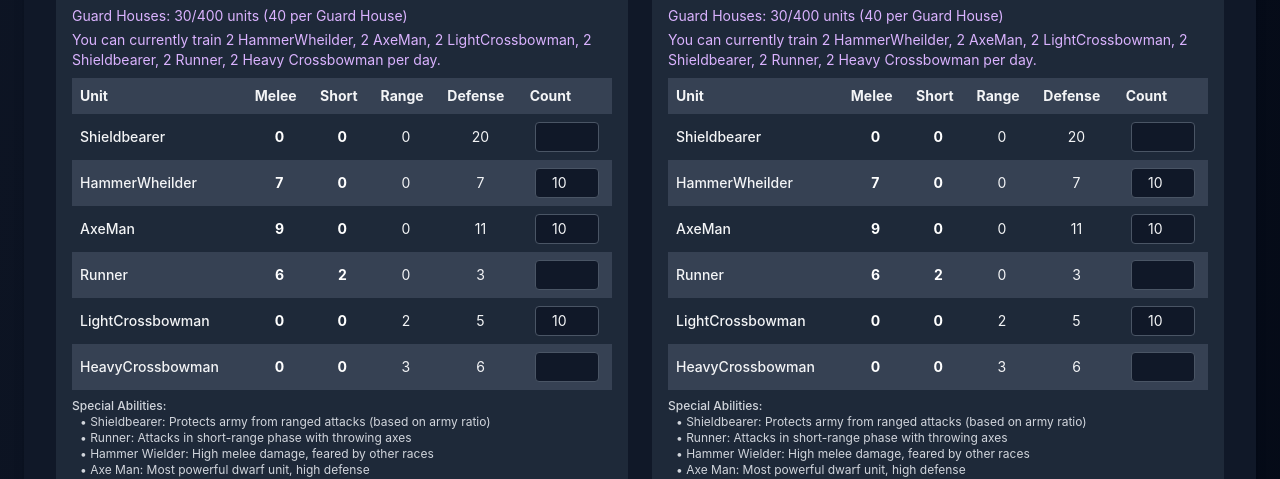
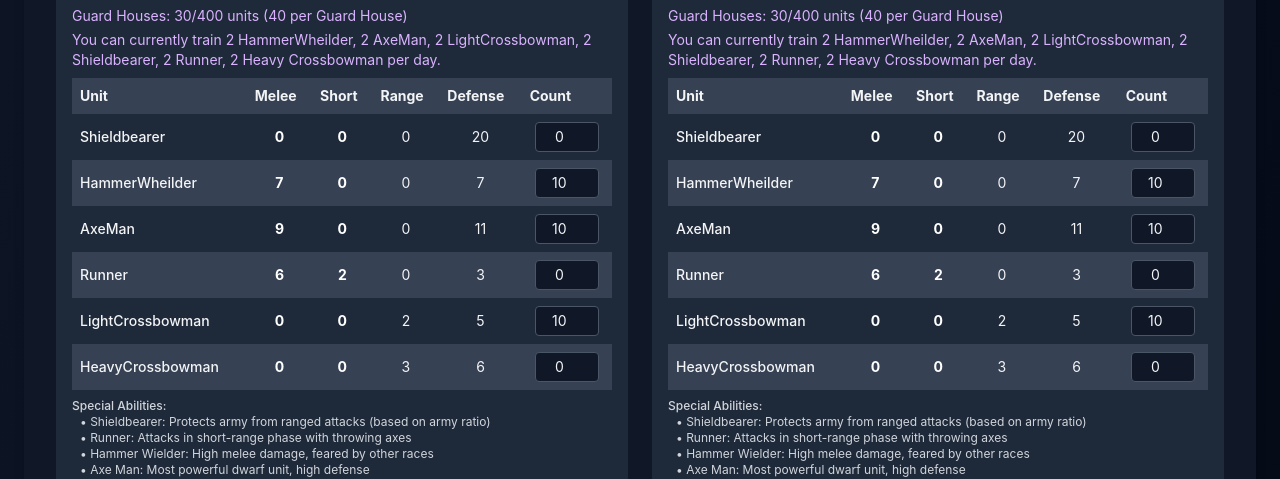
Before and after one commit to ThomasVickers-Regis/thardferr-calculator, a Next.js app: page / in a window 1280 px wide. Shown: the part 1920-2399 px from the top of the page. Built offline with nearby package versions, Linux system fonts and the light colour scheme.

Commit message:
fixed strats

```diff
--- a/app/ArmyInput.tsx
+++ b/app/ArmyInput.tsx
@@ -14,9 +14,10 @@ interface ArmyInputProps {
   race?: string;
   techLevels?: TechLevels;
   strategy?: StrategyName | null;
+  enemyStrategy?: StrategyName | null;
 }
 
-const ArmyInput: React.FC<ArmyInputProps> = ({ armyName, army, setArmy, units, buildings, race, techLevels, strategy }) => {
+const ArmyInput: React.FC<ArmyInputProps> = ({ armyName, army, setArmy, units, buildings, race, techLevels, strategy, enemyStrategy = null }) => {
   const raceKey = race?.toLowerCase() || 'dwarf';
   // Guard House cap display
   const guardHouses = buildings?.['Guard House'] || 0;
@@ -236,7 +237,8 @@ const ArmyInput: React.FC<ArmyInputProps> = ({ armyName, army, setArmy, units, b
               if (!baseStats) return null; // Skip if unit not found for this race
 
               // Use getEffectiveUnitStats for display values, with special case for Orc Surrounding + ShadowWarrior
-              const stats = getEffectiveUnitStats(unit, raceKey, techLevels, strategy, true, 1);
+              // For enemy army, pass yourStrategy as enemyStrategy; for your army, pass enemyStrategy as enemyStrategy
+              const stats = getEffectiveUnitStats(unit, raceKey, techLevels, strategy, true, 1, enemyStrategy);
               const statModifiers = getStatModifiers(unit, raceKey, techLevels || {}, strategy);
               let displayMelee = stats.melee;
               let displayShort = stats.short;
@@ -290,6 +292,9 @@ const ArmyInput: React.FC<ArmyInputProps> = ({ armyName, army, setArmy, units, b
                     })()}
                   </td>
                   <td className="p-2 text-center">{stats.range}
+                    {stats.rangeModifier && (
+                      <span className="text-green-400 ml-1">(+{stats.rangeModifier}%)</span>
+                    )}
                     {(() => {
                       const modifiers = [];
                       if (statModifiers.range.positiveFlat > 0) {
@@ -330,7 +335,7 @@ const ArmyInput: React.FC<ArmyInputProps> = ({ armyName, army, setArmy, units, b
                       type="number"
                       min={0}
                       className="w-16 p-1 rounded bg-gray-900 text-gray-100 border border-gray-600 focus:outline-none focus:ring-2 focus:ring-purple-500 text-center"
-                      value={army[unit] || ''}
+                      value={army[unit] ?? 0}
                       onChange={e => handleChange(unit, e.target.value)}
                     />
                   </td>
--- a/app/page.tsx
+++ b/app/page.tsx
@@ -292,6 +292,7 @@ export default function MainApp() {
               race={yourRace}
               techLevels={yourTechLevels}
               strategy={yourStrategy}
+              enemyStrategy={enemyStrategy}
             />
             <PopulationAssignment
               population={yourPopulation}
@@ -376,6 +377,7 @@ export default function MainApp() {
               race={enemyRace}
               techLevels={enemyTechLevels}
               strategy={enemyStrategy}
+              enemyStrategy={yourStrategy}
             />
             <PopulationAssignment
               population={enemyPopulation}
--- a/data/strategyData.ts
+++ b/data/strategyData.ts
@@ -86,20 +86,5 @@ export const STRATEGY_DATA: Record<string, StrategyData> = {
       all_shadow_warriors_damages_in_short_ranged_phase: true,
       chances_of_being_detected_increased_percent: 0.25
     }
-  },
-  "Orc Berserker": {
-    type: "Orc Unique (from previous discussion, not changelog)",
-    description: "All units fight with increased fury but reduced defense.",
-    effects: {
-      all_units_damage_increase: 3,
-      all_units_defense_divide_by: 2
-    }
-  },
-  "Orc": {
-    type: "Orc Unique",
-    description: "Standard Orc strategy affecting Shadow Warrior immunity.",
-    effects: {
-      shadow_warrior_melee_immunity_reduction: 5 // Reduces from 80% to 75%
-    }
   }
 };
--- a/utils/calculatePhaseDamage.ts
+++ b/utils/calculatePhaseDamage.ts
@@ -100,7 +100,8 @@ export function calculatePhaseDamage(
   attackerRace: string = 'dwarf',
   defenderRace: string = 'dwarf',
   originalDefendingArmy?: Army,
-  isBattleDefender: boolean = false
+  isBattleDefender: boolean = false,
+  doubleRangedDamage: boolean = false
 ): { losses: Record<string, number>; damageLog: DamageLog[]; rawTotalDamage: number; totalMitigation: number; mitigationPerUnit: Record<string, number>; rawDamagePerUnit: Record<string, number>; maxTotalMitigation: number; preScaledTotalDamage: number; preScaledPikemenDamage: number; } {
   const losses: Record<string, number> = {};
   const damageLog: DamageLog[] = [];
@@ -108,7 +109,7 @@ export function calculatePhaseDamage(
   const rawDamagePerUnit: Record<string, number> = {};
 
   // Pre-calculate raw damage and mitigation pools.
-  const { totalDamage, pikemenDamage, preScaledTotalDamage, preScaledPikemenDamage } = calculateRawTotalDamage(attackingArmy, attackerRace, techLevels, attackerStrategy, phaseType, ksDifferenceFactor, defendingArmy);
+  const { totalDamage, pikemenDamage, preScaledTotalDamage, preScaledPikemenDamage } = calculateRawTotalDamage(attackingArmy, attackerRace, techLevels, attackerStrategy, phaseType, ksDifferenceFactor, defendingArmy, doubleRangedDamage);
   // Calculate the maximum possible mitigation pool (before capping by total damage)
   let maxTotalMitigation = 0;
   const totalDefenders = Object.values(defendingArmy).reduce((sum, count) => sum + count, 0);
@@ -128,6 +129,14 @@ export function calculatePhaseDamage(
     maxTotalMitigation += Math.min(potentialMitigationPool, maxMitigationByUnitCap);
   }
   const { totalMitigation, buildingEffectsLog } = calculateTotalMitigation(defendingArmy, defenderBuildings, phaseType, isBattleDefender);
+
+  // Add Gnome Far Fighting effect to both sides if active in range phase
+  if (doubleRangedDamage && phaseType === 'range') {
+    const gffMsg = 'Gnome Far Fighting: Doubles ranged attacks this phase.';
+    if (!buildingEffectsLog.includes(gffMsg)) {
+      buildingEffectsLog.push(gffMsg);
+    }
+  }
 
   const defenderUnitNames = Object.keys(defendingArmy).filter(u => defendingArmy[u] > 0);
   if (defenderUnitNames.length === 0) return { losses: {}, damageLog: [], rawTotalDamage: totalDamage, totalMitigation, mitigationPerUnit: {}, rawDamagePerUnit: {}, maxTotalMitigation, preScaledTotalDamage, preScaledPikemenDamage };
@@ -209,7 +218,7 @@ function handleInfantryAttack(
     const totalDefenders = defenderUnitNames.reduce((sum, name) => sum + defendingArmy[name], 0);
 
     let unitEffectiveDefense = getEffectiveUnitStats(defenderName, defenderRace, techLevels, defenderStrategy, false, ksDifferenceFactor).defense;
-    const buildingEffects: string[] = [...buildingEffectsLog];
+    let buildingEffects: string[] = [...buildingEffectsLog];
 
     // Add defender strategy effects to the log
     buildingEffects.push(...getStrategyEffects(defenderName, defenderRace, defenderStrategy, phaseType, false, attackingArmy));
@@ -271,6 +280,9 @@ function handleInfantryAttack(
     finalDamageToStack *= (1 - reduction);
     buildingEffects.push(...effects);
 
+    // Remove duplicate effects
+    buildingEffects = [...new Set(buildingEffects)];
+
     const unitLosses = unitEffectiveDefense > 0 ? Math.floor(finalDamageToStack / unitEffectiveDefense) : defendingArmy[defenderName];
 
     return {
@@ -288,7 +300,7 @@ function handleInfantryAttack(
 
 // Helper functions to break down the main function's logic.
 
-function calculateRawTotalDamage(attackingArmy: Army, attackerRace: string, techLevels: TechLevels, attackerStrategy: StrategyName | null, phaseType: PhaseType, ksDifferenceFactor: number, defendingArmy: Army): { totalDamage: number; pikemenDamage: number; preScaledTotalDamage: number; preScaledPikemenDamage: number; } {
+function calculateRawTotalDamage(attackingArmy: Army, attackerRace: string, techLevels: TechLevels, attackerStrategy: StrategyName | null, phaseType: PhaseType, ksDifferenceFactor: number, defendingArmy: Army, doubleRangedDamage: boolean = false): { totalDamage: number; pikemenDamage: number; preScaledTotalDamage: number; preScaledPikemenDamage: number; } {
     let totalDamage = 0;
     let pikemenDamage = 0;
     let preScaledTotalDamage = 0;
@@ -327,7 +339,7 @@ function calculateRawTotalDamage(attackingArmy: Army, attackerRace: string, tech
     }
 
     // Gnome Far Fighting: Doubles range damage for both sides
-    if (phaseType === 'range' && (attackerStrategy === 'Gnome Far Fighting')) {
+    if (phaseType === 'range' && doubleRangedDamage) {
         totalDamage *= 2;
         pikemenDamage *= 2;
         preScaledTotalDamage *= 2;
--- a/utils/getEffectiveUnitStats.ts
+++ b/utils/getEffectiveUnitStats.ts
@@ -37,8 +37,9 @@ export function getEffectiveUnitStats(
   techLevels: TechLevels = {},
   strategy: StrategyName | null = null,
   isAttacker: boolean = true,
-  ksDifferenceFactor: number = 1
-): UnitStats {
+  ksDifferenceFactor: number = 1,
+  enemyStrategy: StrategyName | null = null
+): UnitStats & { rangeModifier?: number } {
   const raceKey = race?.toLowerCase() || 'dwarf';
   const base = UNIT_DATA[raceKey]?.[unitName];
   if (!base) {
@@ -145,7 +146,13 @@ export function getEffectiveUnitStats(
   stats.range = Math.max(0, stats.range);
   stats.defense = Math.max(0, stats.defense);
 
-  return stats;
+  // Gnome Far Fighting: Double range for both sides (for display)
+  let rangeModifier: number | undefined = undefined;
+  if (strategy === 'Gnome Far Fighting' || enemyStrategy === 'Gnome Far Fighting') {
+    rangeModifier = 100;
+  }
+
+  return { ...stats, rangeModifier };
 }
 
 /**
--- a/utils/simulateRound.ts
+++ b/utils/simulateRound.ts
@@ -26,6 +26,8 @@ export function simulateRound(
     const yourArmyAtStart = { ...yourArmy };
     const enemyArmyAtStart = { ...enemyArmy };
 
+    const doubleRangedDamage = (yourStrategy === 'Gnome Far Fighting' || enemyStrategy === 'Gnome Far Fighting');
+
     // Your army is attacked
     const yourDamageResult = calculatePhaseDamage(
       enemyArmyAtStart,
@@ -41,7 +43,8 @@ export function simulateRound(
       enemyRace,
       yourRace,
       undefined,
-      isYourArmyTheDefender
+      isYourArmyTheDefender,
+      doubleRangedDamage
     );
 
     // Enemy army is attacked
@@ -59,7 +62,8 @@ export function simulateRound(
       yourRace,
       enemyRace,
       undefined,
-      !isYourArmyTheDefender
+      !isYourArmyTheDefender,
+      doubleRangedDamage
     );
 
     const yourLosses = yourDamageResult.losses;
```
